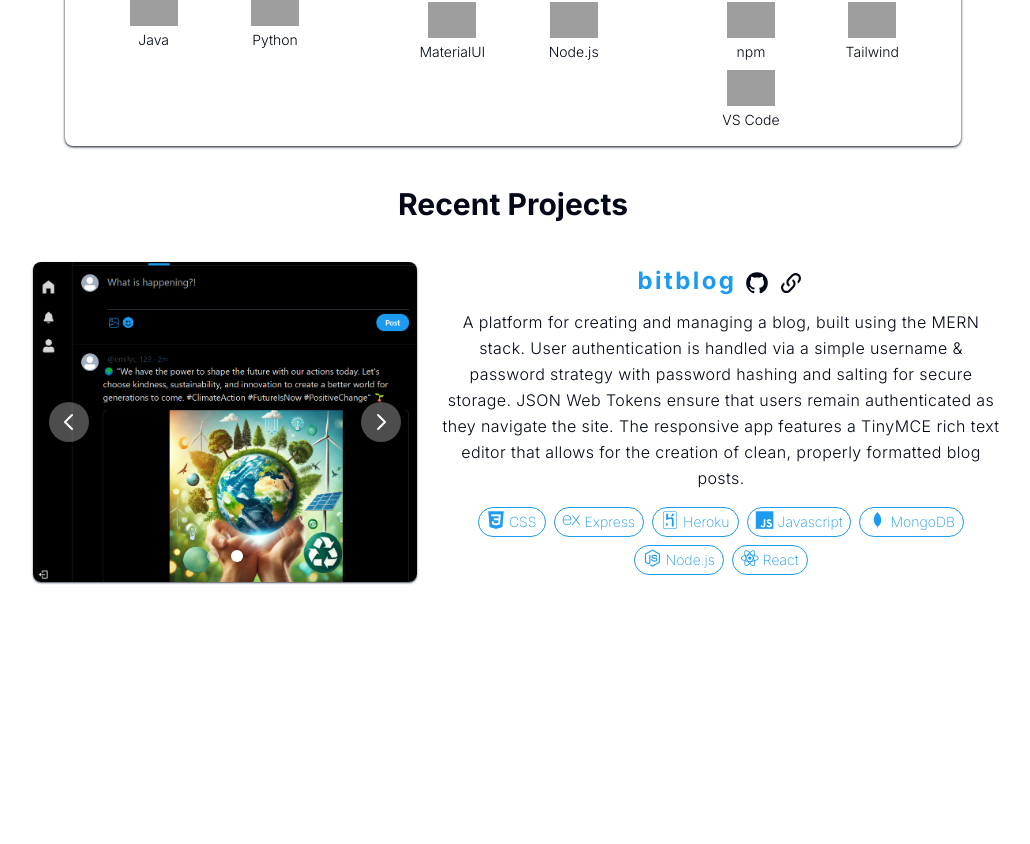
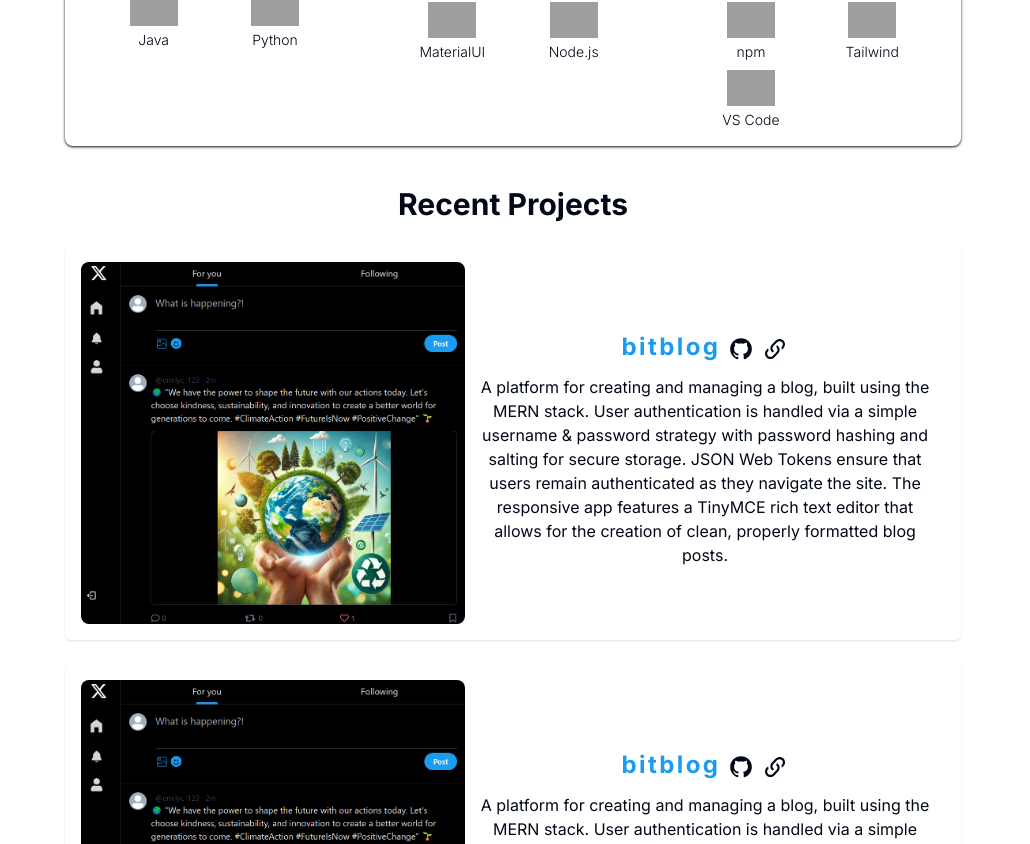
Before and after one commit to Surya10102000/next-portfolio, a Next.js app: page / in a window 1280 px wide. Shown: the part 1260-2104 px from the top of the page, without its empty margins (127-1157 px from the left). Before the commit the page ends 1882 px from the top, so only its background shows below. Built offline with nearby package versions, Linux system fonts and the light colour scheme; grey boxes are pictures that could not be loaded.

Commit message:
project card changed

```diff
--- a/components/ProjectCard.tsx
+++ b/components/ProjectCard.tsx
@@ -1,10 +1,11 @@
 "use client";
+
 interface Tag {
   text: string;
   icon: JSX.Element;
 }
 
-interface Image {
+export interface Image {
   src: string;
   alt: string;
 }
@@ -13,45 +14,28 @@
   title: string;
   summary: string;
   tags: Tag[];
-  images: Image[];
+  image: Image;
   color: string;
   repo: string;
   link?: string;
 }
 
-import { tools } from "@/constants/helper";
-import { Carousel } from "flowbite-react";
-
 const ProjectCard = ({
   title,
   summary,
   tags,
-  images,
+  image,
   color,
   repo,
   link,
 }: BlogPlatformData) => {
   return (
-    <div className=" px-4">
+    <div className="px-2">
+      <div className="my-6 mx-auto p-4 rounded-md shadow dark:shadow-gray-600 flex flex-col items-center md:flex-row md:max-w-4xl ">
+        <img className="rounded-lg max-w-sm object-cover" src={image.src} alt={image.alt} />
         <div>
-        <h1 className="text-center font-bold text-3xl">Recent Projects</h1>
-      </div>
-      <div className="h-80 text-center md:flex md:justify-center md:items-center my-10">
-        <Carousel
-          className="max-w-sm mx-auto md:mx-4 shadow-sm shadow-gray-600 hover:shadow-gray-100 rounded-lg"
-          slideInterval={5000}
-        >
-          {images.map((image, index) => (
-            <img
-              className="w-full h-auto"
-              key={index}
-              src={image.src}
-              alt={image.alt}
-            />
-          ))}
-        </Carousel>
-
-        <div className="md:max-w-md lg:max-w-xl">
+          <div>
+            <div className="">
               <div className="flex justify-center items-center gap-2 p-3">
                 <p
                   className="font-bold text-2xl tracking-widest"
@@ -60,21 +44,113 @@
                   {title}
                 </p>
                 <div className=" pt-1 ease-in-out duration-300 hover:scale-110">
-              <a href={link} target="_blank"><svg xmlns="http://www.w3.org/2000/svg" version="1.1" width="26" height="26" viewBox="0 0 24 24" fill="currentColor"  data-darkreader-inline-fill=""><path d="M12,2A10,10 0 0,0 2,12C2,16.42 4.87,20.17 8.84,21.5C9.34,21.58 9.5,21.27 9.5,21C9.5,20.77 9.5,20.14 9.5,19.31C6.73,19.91 6.14,17.97 6.14,17.97C5.68,16.81 5.03,16.5 5.03,16.5C4.12,15.88 5.1,15.9 5.1,15.9C6.1,15.97 6.63,16.93 6.63,16.93C7.5,18.45 8.97,18 9.54,17.76C9.63,17.11 9.89,16.67 10.17,16.42C7.95,16.17 5.62,15.31 5.62,11.5C5.62,10.39 6,9.5 6.65,8.79C6.55,8.54 6.2,7.5 6.75,6.15C6.75,6.15 7.59,5.88 9.5,7.17C10.29,6.95 11.15,6.84 12,6.84C12.85,6.84 13.71,6.95 14.5,7.17C16.41,5.88 17.25,6.15 17.25,6.15C17.8,7.5 17.45,8.54 17.35,8.79C18,9.5 18.38,10.39 18.38,11.5C18.38,15.32 16.04,16.16 13.81,16.41C14.17,16.72 14.5,17.33 14.5,18.26C14.5,19.6 14.5,20.68 14.5,21C14.5,21.27 14.66,21.59 15.17,21.5C19.14,20.16 22,16.42 22,12A10,10 0 0,0 12,2Z"></path></svg></a>
+                  <a href={link} target="_blank">
+                    <svg
+                      xmlns="http://www.w3.org/2000/svg"
+                      version="1.1"
+                      width="26"
+                      height="26"
+                      viewBox="0 0 24 24"
+                      fill="currentColor"
+                      data-darkreader-inline-fill=""
+                    >
+                      <path d="M12,2A10,10 0 0,0 2,12C2,16.42 4.87,20.17 8.84,21.5C9.34,21.58 9.5,21.27 9.5,21C9.5,20.77 9.5,20.14 9.5,19.31C6.73,19.91 6.14,17.97 6.14,17.97C5.68,16.81 5.03,16.5 5.03,16.5C4.12,15.88 5.1,15.9 5.1,15.9C6.1,15.97 6.63,16.93 6.63,16.93C7.5,18.45 8.97,18 9.54,17.76C9.63,17.11 9.89,16.67 10.17,16.42C7.95,16.17 5.62,15.31 5.62,11.5C5.62,10.39 6,9.5 6.65,8.79C6.55,8.54 6.2,7.5 6.75,6.15C6.75,6.15 7.59,5.88 9.5,7.17C10.29,6.95 11.15,6.84 12,6.84C12.85,6.84 13.71,6.95 14.5,7.17C16.41,5.88 17.25,6.15 17.25,6.15C17.8,7.5 17.45,8.54 17.35,8.79C18,9.5 18.38,10.39 18.38,11.5C18.38,15.32 16.04,16.16 13.81,16.41C14.17,16.72 14.5,17.33 14.5,18.26C14.5,19.6 14.5,20.68 14.5,21C14.5,21.27 14.66,21.59 15.17,21.5C19.14,20.16 22,16.42 22,12A10,10 0 0,0 12,2Z"></path>
+                    </svg>
+                  </a>
                 </div>
-            {link && <div className="text-md pt-1 ease-in-out duration-300 hover:scale-110">
-              <a href={link} target="_blank"><svg xmlns="http://www.w3.org/2000/svg" version="1.1" width="26" height="26" viewBox="0 0 24 24" fill="currentColor" data-darkreader-inline-fill=""><path d="M10.59,13.41C11,13.8 11,14.44 10.59,14.83C10.2,15.22 9.56,15.22 9.17,14.83C7.22,12.88 7.22,9.71 9.17,7.76V7.76L12.71,4.22C14.66,2.27 17.83,2.27 19.78,4.22C21.73,6.17 21.73,9.34 19.78,11.29L18.29,12.78C18.3,11.96 18.17,11.14 17.89,10.36L18.36,9.88C19.54,8.71 19.54,6.81 18.36,5.64C17.19,4.46 15.29,4.46 14.12,5.64L10.59,9.17C9.41,10.34 9.41,12.24 10.59,13.41M13.41,9.17C13.8,8.78 14.44,8.78 14.83,9.17C16.78,11.12 16.78,14.29 14.83,16.24V16.24L11.29,19.78C9.34,21.73 6.17,21.73 4.22,19.78C2.27,17.83 2.27,14.66 4.22,12.71L5.71,11.22C5.7,12.04 5.83,12.86 6.11,13.65L5.64,14.12C4.46,15.29 4.46,17.19 5.64,18.36C6.81,19.54 8.71,19.54 9.88,18.36L13.41,14.83C14.59,13.66 14.59,11.76 13.41,10.59C13,10.2 13,9.56 13.41,9.17Z"></path></svg></a>
-            </div>}
+                {link && (
+                  <div className="text-md pt-1 ease-in-out duration-300 hover:scale-110">
+                    <a href={link} target="_blank">
+                      <svg
+                        xmlns="http://www.w3.org/2000/svg"
+                        version="1.1"
+                        width="26"
+                        height="26"
+                        viewBox="0 0 24 24"
+                        fill="currentColor"
+                        data-darkreader-inline-fill=""
+                      >
+                        <path d="M10.59,13.41C11,13.8 11,14.44 10.59,14.83C10.2,15.22 9.56,15.22 9.17,14.83C7.22,12.88 7.22,9.71 9.17,7.76V7.76L12.71,4.22C14.66,2.27 17.83,2.27 19.78,4.22C21.73,6.17 21.73,9.34 19.78,11.29L18.29,12.78C18.3,11.96 18.17,11.14 17.89,10.36L18.36,9.88C19.54,8.71 19.54,6.81 18.36,5.64C17.19,4.46 15.29,4.46 14.12,5.64L10.59,9.17C9.41,10.34 9.41,12.24 10.59,13.41M13.41,9.17C13.8,8.78 14.44,8.78 14.83,9.17C16.78,11.12 16.78,14.29 14.83,16.24V16.24L11.29,19.78C9.34,21.73 6.17,21.73 4.22,19.78C2.27,17.83 2.27,14.66 4.22,12.71L5.71,11.22C5.7,12.04 5.83,12.86 6.11,13.65L5.64,14.12C4.46,15.29 4.46,17.19 5.64,18.36C6.81,19.54 8.71,19.54 9.88,18.36L13.41,14.83C14.59,13.66 14.59,11.76 13.41,10.59C13,10.2 13,9.56 13.41,9.17Z"></path>
+                      </svg>
+                    </a>
                   </div>
-          <div className="px-2 font-extralight tracking-wide leading-relaxed md:font-light">{summary}</div>
-          <div className="py-4 flex gap-2 justify-center flex-wrap">
-            {tags.map((tag, index)=>(
-              <div key={index} className="font-extralight px-2 border rounded-full flex items-center" style={{ color : color, borderColor : color }}><span className="text-lg" >{tag.icon}</span><span className="ml-1 text-sm">{tag.text}</span></div>
-            ))}
+                )}
               </div>
+            </div>
+          </div>
+          <div className=" sm:text-center px-2">{summary}</div>
         </div>
       </div>
     </div>
   );
 };
 export default ProjectCard;
+
+//skills
+{
+  /* <div className="py-4 flex gap-2 justify-center flex-wrap">
+            {tags.map((tag, index) => (
+              <div
+                key={index}
+                className="font-extralight px-2 border rounded-full flex items-center"
+                style={{ color: color, borderColor: color }}
+              >
+                <span className="text-lg">{tag.icon}</span>
+                <span className="ml-1 text-sm">{tag.text}</span>
+              </div>
+            ))}
+          </div> */
+}
+
+//description
+{
+  /* <div className="px-2 font-extralight tracking-wide leading-relaxed md:font-light">
+            {summary}
+          </div> */
+}
+
+// title and the links
+{
+  /* <div className="md:max-w-md lg:max-w-xl">
+          <div className="flex justify-center items-center gap-2 p-3">
+            <p
+              className="font-bold text-2xl tracking-widest"
+              style={{ color: color }}
+            >
+              {title}
+            </p>
+            <div className=" pt-1 ease-in-out duration-300 hover:scale-110">
+              <a href={link} target="_blank">
+                <svg
+                  xmlns="http://www.w3.org/2000/svg"
+                  version="1.1"
+                  width="26"
+                  height="26"
+                  viewBox="0 0 24 24"
+                  fill="currentColor"
+                  data-darkreader-inline-fill=""
+                >
+                  <path d="M12,2A10,10 0 0,0 2,12C2,16.42 4.87,20.17 8.84,21.5C9.34,21.58 9.5,21.27 9.5,21C9.5,20.77 9.5,20.14 9.5,19.31C6.73,19.91 6.14,17.97 6.14,17.97C5.68,16.81 5.03,16.5 5.03,16.5C4.12,15.88 5.1,15.9 5.1,15.9C6.1,15.97 6.63,16.93 6.63,16.93C7.5,18.45 8.97,18 9.54,17.76C9.63,17.11 9.89,16.67 10.17,16.42C7.95,16.17 5.62,15.31 5.62,11.5C5.62,10.39 6,9.5 6.65,8.79C6.55,8.54 6.2,7.5 6.75,6.15C6.75,6.15 7.59,5.88 9.5,7.17C10.29,6.95 11.15,6.84 12,6.84C12.85,6.84 13.71,6.95 14.5,7.17C16.41,5.88 17.25,6.15 17.25,6.15C17.8,7.5 17.45,8.54 17.35,8.79C18,9.5 18.38,10.39 18.38,11.5C18.38,15.32 16.04,16.16 13.81,16.41C14.17,16.72 14.5,17.33 14.5,18.26C14.5,19.6 14.5,20.68 14.5,21C14.5,21.27 14.66,21.59 15.17,21.5C19.14,20.16 22,16.42 22,12A10,10 0 0,0 12,2Z"></path>
+                </svg>
+              </a>
+            </div>
+            {link && (
+              <div className="text-md pt-1 ease-in-out duration-300 hover:scale-110">
+                <a href={link} target="_blank">
+                  <svg
+                    xmlns="http://www.w3.org/2000/svg"
+                    version="1.1"
+                    width="26"
+                    height="26"
+                    viewBox="0 0 24 24"
+                    fill="currentColor"
+                    data-darkreader-inline-fill=""
+                  >
+                    <path d="M10.59,13.41C11,13.8 11,14.44 10.59,14.83C10.2,15.22 9.56,15.22 9.17,14.83C7.22,12.88 7.22,9.71 9.17,7.76V7.76L12.71,4.22C14.66,2.27 17.83,2.27 19.78,4.22C21.73,6.17 21.73,9.34 19.78,11.29L18.29,12.78C18.3,11.96 18.17,11.14 17.89,10.36L18.36,9.88C19.54,8.71 19.54,6.81 18.36,5.64C17.19,4.46 15.29,4.46 14.12,5.64L10.59,9.17C9.41,10.34 9.41,12.24 10.59,13.41M13.41,9.17C13.8,8.78 14.44,8.78 14.83,9.17C16.78,11.12 16.78,14.29 14.83,16.24V16.24L11.29,19.78C9.34,21.73 6.17,21.73 4.22,19.78C2.27,17.83 2.27,14.66 4.22,12.71L5.71,11.22C5.7,12.04 5.83,12.86 6.11,13.65L5.64,14.12C4.46,15.29 4.46,17.19 5.64,18.36C6.81,19.54 8.71,19.54 9.88,18.36L13.41,14.83C14.59,13.66 14.59,11.76 13.41,10.59C13,10.2 13,9.56 13.41,9.17Z"></path>
+                  </svg>
+                </a>
+              </div>
+            )}
+          </div>
+          </div> */
+}
--- a/components/ui/Projects.tsx
+++ b/components/ui/Projects.tsx
@@ -1,64 +1,17 @@
-import ProjectCard from "../ProjectCard"
+import ProjectCard from "../ProjectCard";
+import { data } from "@/constants/helper";
 
-
-const data = {
-  title: 'bitblog',
-  summary: `
-    A platform for creating and managing a blog, built using the MERN stack.
-    User authentication is handled via a simple username & password strategy with password hashing and salting for secure storage.
-    JSON Web Tokens ensure that users remain authenticated as they navigate the site.
-    The responsive app features a TinyMCE rich text editor that allows for the creation of clean, properly formatted blog posts.
-  `,
-  tags: [
-    {
-      text: 'CSS',
-      icon: <i className='devicon-css3-plain'></i>,
-    },
-    {
-      text: 'Express',
-      icon: <i className='devicon-express-original'></i>,
-    },
-    {
-      text: 'Heroku',
-      icon: <i className='devicon-heroku-original'></i>,
-    },
-    {
-      text: 'Javascript',
-      icon: <i className='devicon-javascript-plain'></i>,
-    },
-    {
-      text: 'MongoDB',
-      icon: <i className='devicon-mongodb-plain'></i>,
-    },
-    {
-      text: 'Node.js',
-      icon: <i className='devicon-nodejs-plain'></i>,
-    },
-    {
-      text: 'React',
-      icon: <i className='devicon-react-original'></i>,
-    },
-  ],
-  images: [
-    {
-      src: '/images/twitter-clone-feed.png',
-      alt: 'twitter clone home screen',
-    },
-    {
-      src: '/images/twitter-clone-login.png',
-      alt: 'twitter clone login screen',
-    },
-  ],
-  color: '#1D9BF0',
-  repo: 'https://github.com/gregolive/blog-platform',
-  link: 'https://gregolive.github.io/blog-platform/',
-}
 
 const Projects = () => {
   return (
     <div>
-      <ProjectCard {...data}/>
+      <div>
+        <h1 className="text-center font-bold text-3xl">Recent Projects</h1>
+      </div>
+      <ProjectCard {...data} />
+      <ProjectCard {...data} />
+
     </div>
-  )
-}
-export default Projects
+  );
+};
+export default Projects;
--- a/constants/helper.tsx
+++ b/constants/helper.tsx
@@ -129,4 +129,52 @@
   },
 ];
 
-export { languages, frameworks, tools };
+const data = {
+  title: "bitblog",
+  summary: `
+    A platform for creating and managing a blog, built using the MERN stack.
+    User authentication is handled via a simple username & password strategy with password hashing and salting for secure storage.
+    JSON Web Tokens ensure that users remain authenticated as they navigate the site.
+    The responsive app features a TinyMCE rich text editor that allows for the creation of clean, properly formatted blog posts.
+  `,
+  tags: [
+    {
+      text: "CSS",
+      icon: <i className="devicon-css3-plain"></i>,
+    },
+    {
+      text: "Express",
+      icon: <i className="devicon-express-original"></i>,
+    },
+    {
+      text: "Heroku",
+      icon: <i className="devicon-heroku-original"></i>,
+    },
+    {
+      text: "Javascript",
+      icon: <i className="devicon-javascript-plain"></i>,
+    },
+    {
+      text: "MongoDB",
+      icon: <i className="devicon-mongodb-plain"></i>,
+    },
+    {
+      text: "Node.js",
+      icon: <i className="devicon-nodejs-plain"></i>,
+    },
+    {
+      text: "React",
+      icon: <i className="devicon-react-original"></i>,
+    },
+  ],
+  image: {
+    src: "/images/twitter-clone-feed.png",
+    alt: "twitter clone home screen",
+  },
+
+  color: "#1D9BF0",
+  repo: "https://github.com/gregolive/blog-platform",
+  link: "https://gregolive.github.io/blog-platform/",
+};
+
+export { languages, frameworks, tools ,data};
--- a/package.json
+++ b/package.json
@@ -13,7 +13,6 @@
     "@radix-ui/react-slot": "^1.1.0",
     "class-variance-authority": "^0.7.0",
     "clsx": "^2.1.1",
-    "flowbite-react": "^0.10.1",
     "framer-motion": "^11.3.21",
     "hamburger-react": "^2.5.1",
     "lucide-react": "^0.424.0",
--- a/tailwind.config.ts
+++ b/tailwind.config.ts
@@ -1,6 +1,5 @@
 import { Poppins, Space_Grotesk } from "next/font/google";
 import type { Config } from "tailwindcss";
-import flowbite from "flowbite-react/tailwind";
 
 const config = {
   darkMode: ["class"],
@@ -9,7 +8,6 @@
     "./components/**/*.{ts,tsx}",
     "./app/**/*.{ts,tsx}",
     "./src/**/*.{ts,tsx}",
-    flowbite.content(),
   ],
   prefix: "",
   theme: {
@@ -102,7 +100,7 @@
       },
     },
   },
-  plugins: [require("tailwindcss-animate"),    flowbite.plugin(),],
+  plugins: [require("tailwindcss-animate"),   ],
 } satisfies Config;
 
 export default config;
```
Also changed, not shown: 1 other file (tests, documents, lock files or other folders). Lines whose indentation alone changed are shown as unchanged.
